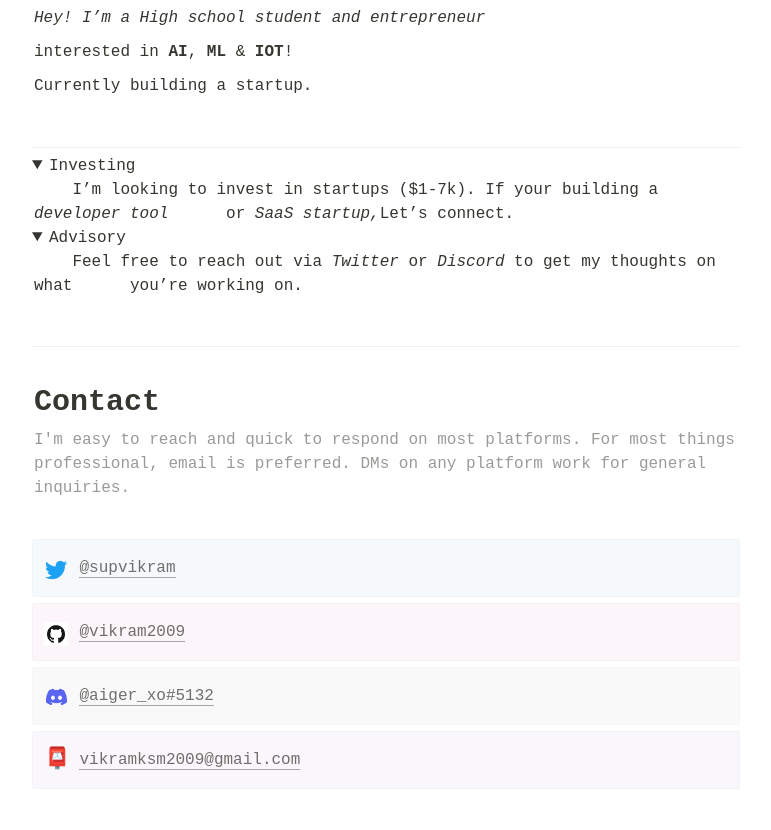
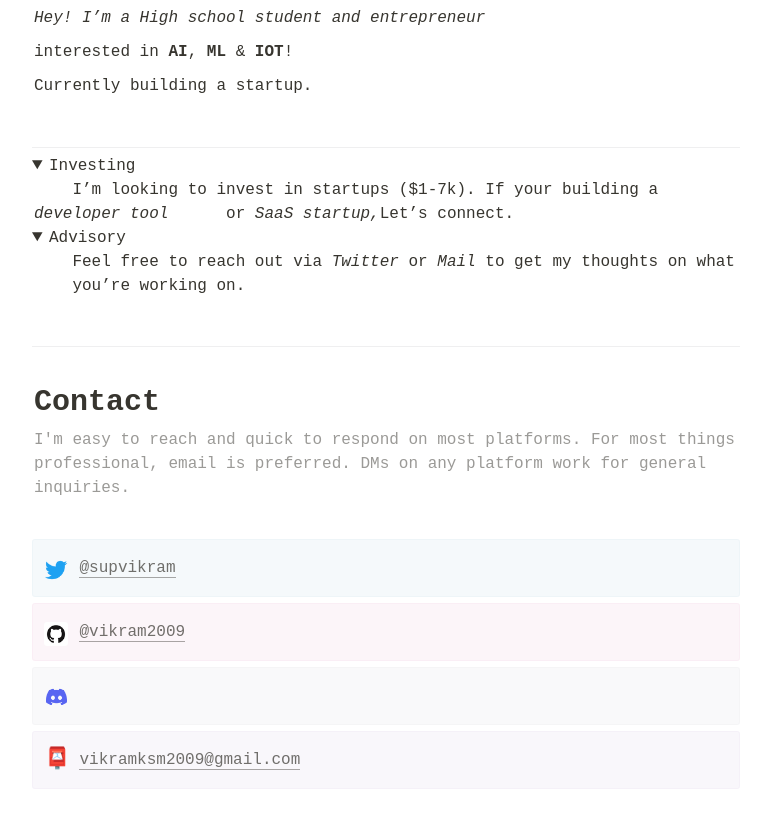
Before and after one commit to vikram2009/site_vs, a plain HTML site: page index.html in a window 1280 px wide. Shown: the part 388-1218 px from the top of the page, without its empty margins (254-1025 px from the left). Drawn offline with Linux system fonts and the light colour scheme; a script that the page names is missing; a web font is replaced by a local one.

Commit message:
Update index.html

```diff
--- a/index.html
+++ b/index.html
@@ -594,7 +594,7 @@
                     <span class="notion-semantic-string"
                       ><span>    Feel free to reach out via </span
                       ><span><em>Twitter</em></span
-                      ><span> or </span><span><em>Discord</em></span
+                      ><span> or </span><span><em>Mail</em></span
                       ><span> to get my thoughts on what  &nbsp;&nbsp;&nbsp;&nbsp;you’re working on.</span
                       ></span
                     >
@@ -764,19 +764,7 @@
                       loading="lazy"
                   /></picture>
                 </div>
-                <div class="notion-callout__content">
-                  <span class="notion-semantic-string"
-                    ><span
-                      ><a
-                        href="https://discord.com/app"
-                        class="notion-link link"
-                        target="_blank"
-                        rel="noopener noreferrer"
-                        >@aiger_xo#5132</a
-                      ></span
-                    ></span
-                  >
-                </div>
+
               </div>
               <div
                 id="block-fdc40e2e77814ecb87ccd01d2e2e403f"
```
